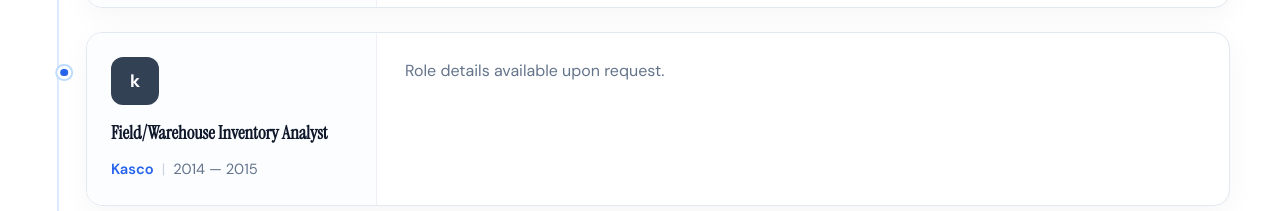
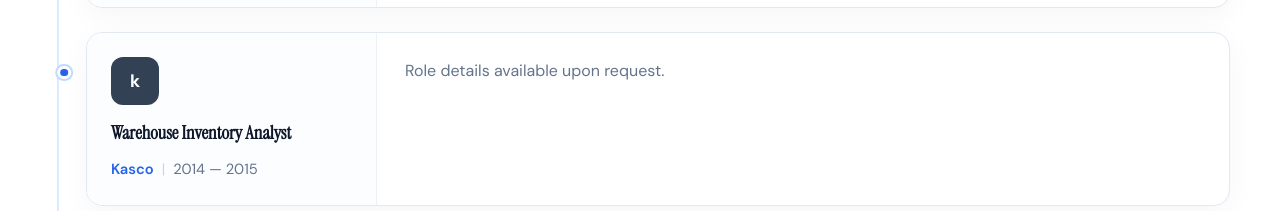
Before and after one commit to CaptianBoredASF/Website, a React (Vite) app: page / in a window 1280 px wide. Shown: the part 4500-4711 px from the top of the page. Built offline with nearby package versions, Linux system fonts and the light colour scheme.

Commit message:
Update Kasco role title to Warehouse Inventory Analyst

```diff
--- a/src/data/resume.js
+++ b/src/data/resume.js
@@ -95,7 +95,7 @@ export const experience = [
     highlights: [],
   },
   {
-    role: 'Field/Warehouse Inventory Analyst',
+    role: 'Warehouse Inventory Analyst',
     company: 'Kasco',
     location: 'St. Louis, MO',
     period: '2014 — 2015',
```
